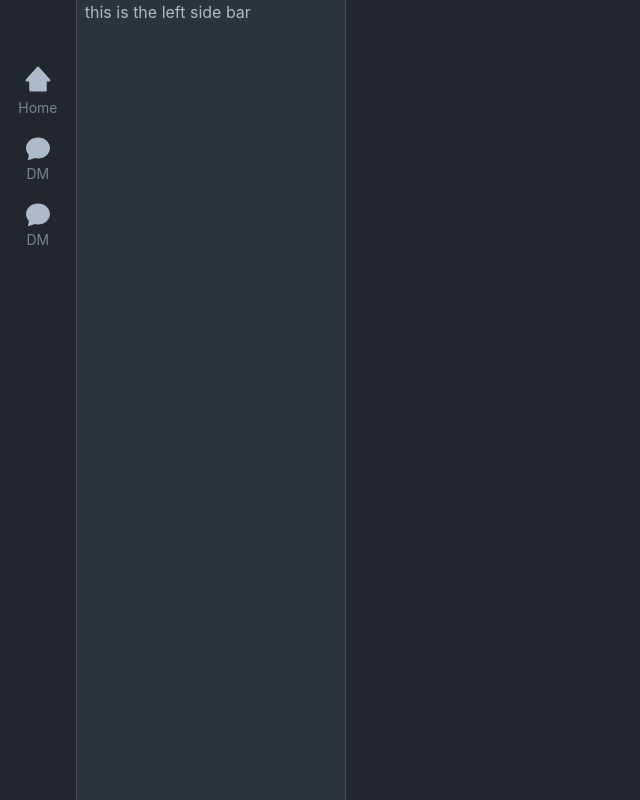
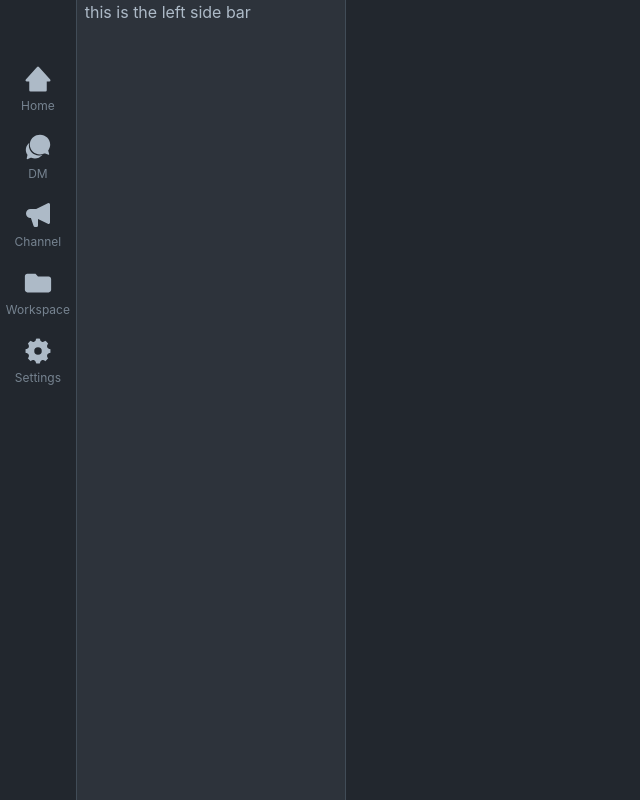
Before and after one commit to Sagni-prog/gitgeeks-frontend, a React (Vite) app: page / in a window 1280 px wide. Shown: the whole page, without its empty margins (0-640 px from the left). Built offline with nearby package versions, Linux system fonts and the light colour scheme.

Commit message:
icons are added

```diff
--- a/src/components/Layout/Menu.jsx
+++ b/src/components/Layout/Menu.jsx
@@ -1,6 +1,15 @@
 import React from 'react'
-import { BsChatFill } from "react-icons/bs";
+// import { MdDeviceHub } from "react-icons/md";
+import { IoIosChatbubbles } from "react-icons/io";
 import { BiSolidHomeAlt2 } from "react-icons/bi";
+import { IoMdFolder } from "react-icons/io";
+import { HiSpeakerphone } from "react-icons/hi";
+import { RiSettings5Fill } from "react-icons/ri";
+
+
+
+
+
 
 
 
@@ -10,15 +19,27 @@ const Menu = () => {
       <div className='flex flex-col	justify-center content-center items-center gap-[18px] mt-16'>
         <div className='flex flex-col justify-center items-center'>
             <BiSolidHomeAlt2 className = "color-primary text-3xl mb-1" />
-            <p className='color-secondary text-sm text-center'>Home</p>
+            <p className='color-secondary text-xs text-center'>Home</p>
         </div>
+
         <div className='flex flex-col justify-center items-center'>
-            <BsChatFill className = "color-primary text-2xl	mb-1" />
-            <p className='color-secondary text-sm'>DM</p>
+            <IoIosChatbubbles className = "color-primary text-3xl	mb-1" />
+            <p className='color-secondary text-xs'>DM</p>
         </div>
+
         <div className='flex flex-col justify-center items-center'>
-            <BsChatFill className = "color-primary text-2xl	mb-1" />
-            <p className='color-secondary text-sm'>DM</p>
+            <HiSpeakerphone className = "color-primary text-3xl	mb-1" />
+            <p className='color-secondary text-xs'>Channel</p>
+        </div>
+
+        <div className='flex flex-col justify-center items-center'>
+            <IoMdFolder className = "color-primary text-3xl	mb-1" />
+            <p className='color-secondary text-xs'>Workspace</p>
+        </div>
+
+        <div className='flex flex-col justify-center items-center'>
+            <RiSettings5Fill className = "color-primary text-3xl	mb-1" />
+            <p className='color-secondary text-xs'>Settings</p>
         </div>
       </div>
 
```
